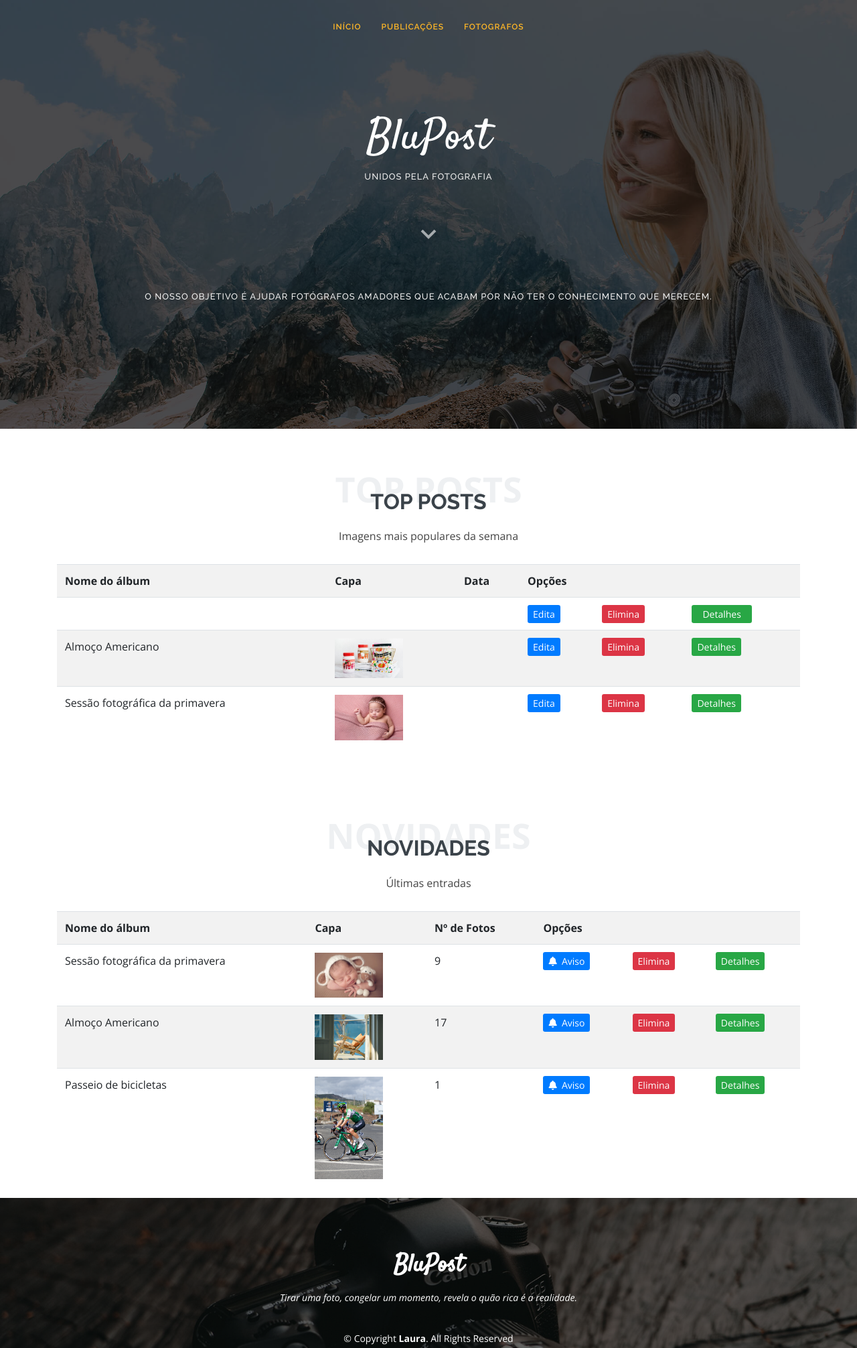
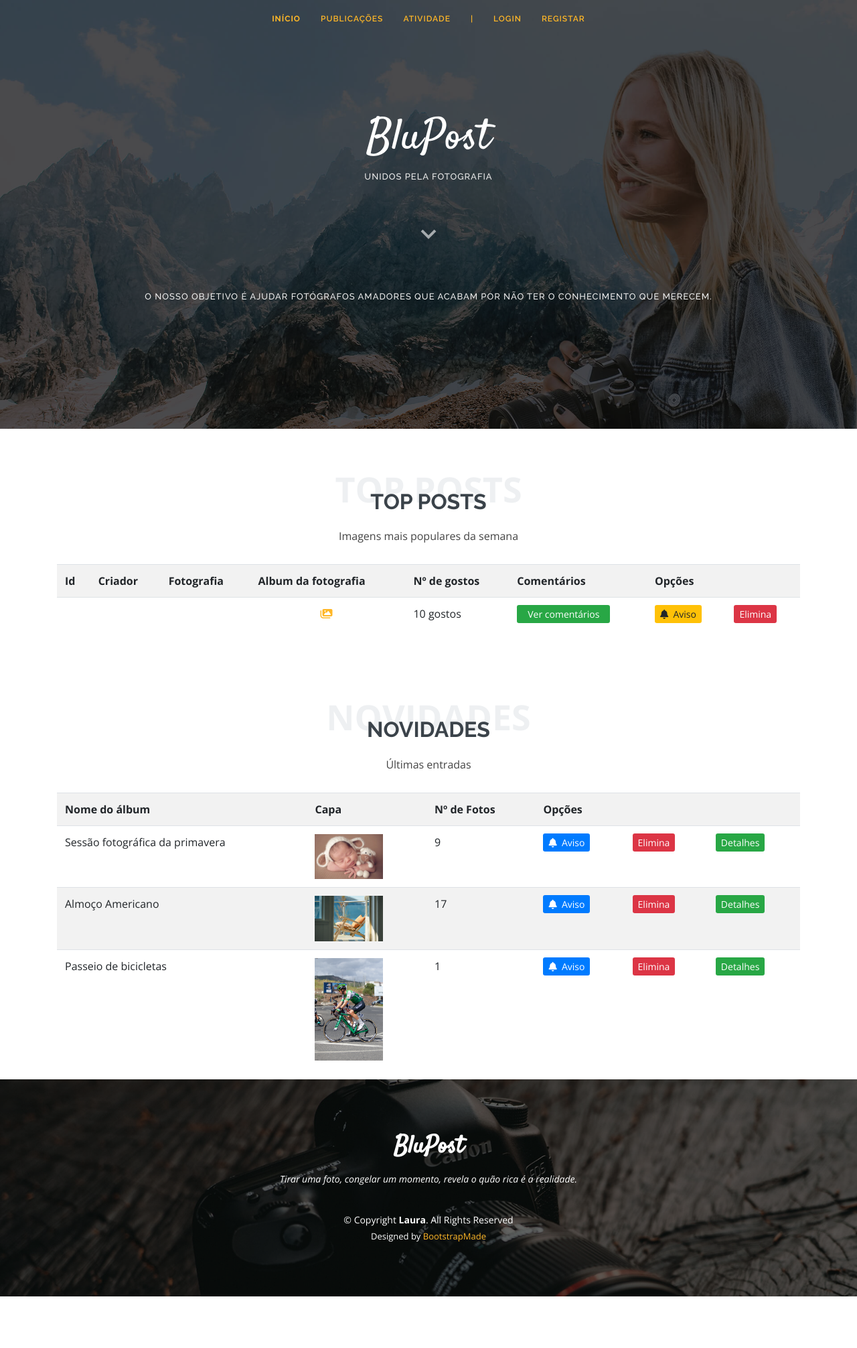
Before and after one commit to GiovannaSalgueiro/papGiovanna, a PHP site: page /admin/index.php in a window 1280 px wide. Shown: the top 2012 px of the page at 67% size. After the commit the page ends 1935 px from the top, so only its background shows below. Run offline with PHP 8.4, Linux system fonts and the light colour scheme; tables that the repository leaves empty or names only in its code hold one stand-in row (values such as "Sample post"); data that the repository does not hold is empty; some libraries are stand-ins or nearby versions.

Commit message:
Página do fotografo e página das publicações dinamicas. Detalhes do admin.

```diff
--- a/admin/index.php
+++ b/admin/index.php
@@ -1,30 +1,17 @@
-<!DOCTYPE html>
-<html lang="en">
+<?php
+include_once("../includes/body.inc.php");
+top();
 
-<?php
-
-$id=1;
-include_once("includes/body.inc.php");
-top();
-$sql="select * from albuns where albumId=".$id;
-$con=mysqli_connect(HOST,USER,PWD,DATABASE);
-$result=mysqli_query($con,$sql);
-$dados=mysqli_fetch_array($result);
+$sql="Select *
+        from fotos inner join albuns on fotoAlbumId=albumId
+        inner join fotografos on fotografoId=albumFotografoId
+        ";
+$result = mysqli_query($con, $sql);
 
 ?>
 
 <body>
-<!-- ======= Hero Section ======= -->
-<section id="hero">
-    <div class="hero-container">
-        <h1>BluPost</h1>
-        <h2>Unidos pela fotografia</h2>
-        <a href="#services" class="btn-scroll scrollto" title="Scroll Down"><i class="bx bx-chevron-down"></i></a>
-        <h5 style="padding-top: 5%">O nosso objetivo é ajudar fotógrafos amadores que acabam por não ter o conhecimento que merecem.</h5>
-    </div>
 
-
-</section><!-- End Hero -->
 <main id="main">
 
     <!-- ======= Top post ======= -->
@@ -36,36 +23,33 @@
                 <p>Imagens mais populares da semana</p>
             </div>
             <table class="table table-hover table-striped">
+                <?php
+                while ($dados = mysqli_fetch_array($result)) {
+                ?>
                 <tr>
-                    <th> Nome do álbum </th>
-                    <th> Capa </th>
-                    <th> Data </th>
+                    <th>Id</th>
+                    <th> Criador</th>
+                    <th> Fotografia</th>
+                    <th> Album da fotografia</th>
+                    <th> Nº de gostos</th>
+                    <th> Comentários</th>
                     <th colspan="3"> Opções </th>
                 </tr>
                 <tr>
-                    <td><?php echo $dados['albumNome']?></td>
-                    <td><img src="<?php echo $dados['albumCapaURL']?>" width="102"> </td>
-                    <td><?php echo $dados['albumData']?></td>
-                    <td><a href="editaAlbum.php"><span class="btn-sm btn-primary">Edita</span></a></td>
+                    <td><?php echo $dados['fotoId']?></td>
+                    <td><a href="criador.php?id=<?php echo $dados['fotografoId']?>"><?php echo $dados['fotografoNome']?></td></a>
+                    <td><img src="<?php echo $dados['fotoURL']?>" width="102"> </td>
+                    <td style="text-align: center"><a href="album.php?id=<?php echo $dados['albumId']?>" ><i class="fas fa-images" style="color: #ffb727"></i>&nbsp;<?php echo $dados['albumNome']?></td></a>
+                    <td>10 gostos</td>
+                    <td><a href="#" data-toggle="modal" data-target="#post1"><span class="btn-sm btn-success"><span class="btn-sm btn-success">Ver comentários</span></a></td>
+                    <td><span class="btn-sm btn-warning"><i class="fas fa-bell"></i> &nbsp;Aviso</span></td>
                     <td><span class="btn-sm btn-danger">Elimina</span></td>
-                    <td><a href="#" data-toggle="modal" data-target="#post1"><span class="btn-sm btn-success"><span class="btn-sm btn-success">Detalhes</span></a></td>
+
                 </tr>
-                <tr>
-                    <td>Almoço Americano</td>
-                    <td><img src="assets/img/portfolio/portfolio-details-2.jpg" width="102"> </td>
-                    <td><?php echo $dados['albumData']?></td>
-                    <td><a href="editaAlbum.php"><span class="btn-sm btn-primary">Edita</span></a></td>
-                    <td><span class="btn-sm btn-danger">Elimina</span></td>
-                    <td><span class="btn-sm btn-success">Detalhes</span></td>
-                </tr>
-                <tr>
-                    <td>Sessão fotográfica da primavera</td>
-                    <td><img src="img/2.jpg" width="102"> </td>
-                    <td><?php echo $dados['albumData']?></td>
-                    <td><a href="editaAlbum.php"><span class="btn-sm btn-primary">Edita</span></a></td>
-                    <td><span class="btn-sm btn-danger">Elimina</span></td>
-                    <td><span class="btn-sm btn-success">Detalhes</span></td>
-                </tr>
+                <?php
+                }
+                ?>
+
             </table>
             <br>
         </div>
@@ -200,19 +184,31 @@
 <div class="modal fade" id="top1" tabindex="-1" aria-labelledby="exampleModalLabel" aria-hidden="true">
     <div class="modal-dialog">
         <div class="modal-content">
-            <div class="modal-header">
-
-                <a href="joao.html"><span style="color:#4F4F4F" class="fas fa-camera-retro"></span><h7 class="title" style="text-align: center; color:#4F4F4F">&nbsp;&nbsp;&nbsp;João Santos</h7></a>
-                <button type="button" class="close" data-dismiss="modal" aria-label="Close">
-                    <span aria-hidden="true">&times;</span>
-                </button>
-            </div>
             <div class="modal-body">
                 <div class="text-center">
-                    <img width="320" src="assets/img/portfolio/port-2.jpg" class="post-img" alt="">
+                    <table class="table table-hover table-striped">
+                        <tr>
+                            <th colspan="12">Comentarios</th>
+                        </tr>
+                        <tr>
+                            <th><small><span class="text-primary "><strong>Joana Silva:</strong></span>  Adorei ver os ciclistas a passar em frente à minha casa...</small></th>
+                            <th><i class="fas fa-trash-alt"></i></th>
+                        </tr>
+                        <tr>
+                            <th><small><span class="text-primary "><strong>Joana Silva:</strong></span>  Adorei ver os ciclistas a passar em frente à minha casa...</small></th>
+                            <th><i class="fas fa-trash-alt"></i></th>
+                        </tr>
+                        <tr>
+                            <th><small><span class="text-primary "><strong>Joana Silva:</strong></span>  Adorei ver os ciclistas a passar em frente à minha casa...</small></th>
+                            <th><i class="fas fa-trash-alt"></i></th>
+                        </tr>
+                        <tr>
+                            <th><small><span class="text-primary "><strong>Joana Silva:</strong></span>  Adorei ver os ciclistas a passar em frente à minha casa...</small></th>
+                            <th><i class="fas fa-trash-alt"></i></th>
+                        </tr>
 
-                    <span style="display:block">
-              <i class="fa fa-heart-o" aria-hidden="true"> </i><small> 10 gostos</small>
+                    </table>
+
           </span>
                 </div>
             </div>
@@ -224,13 +220,6 @@
 <div class="modal fade" id="post1" tabindex="-1" aria-labelledby="exampleModalLabel" aria-hidden="true">
     <div class="modal-dialog">
         <div class="modal-content">
-            <div class="modal-header">
-
-                <a href="ana.html"><span style="color:#4F4F4F" class="fas fa-camera-retro"></span><h7 class="title" style="text-align: center; color:#4F4F4F">&nbsp;&nbsp;&nbsp;Ana Silva</h7></a>
-                <button type="button" class="close" data-dismiss="modal" aria-label="Close">
-                    <span aria-hidden="true">&times;</span>
-                </button>
-            </div>
             <div class="modal-body">
                 <div class="text-center">
 
--- a/ana.php
+++ b/ana.php
@@ -170,8 +170,6 @@
                 <a href="portfolio.php?id=7&ano=2020"><li >2020</li></a>
                 <li >2019</li>
 
-
-
                 <li >2018</li>
             </ul>
             <?php
--- a/post.php
+++ b/post.php
@@ -44,6 +44,8 @@
 
     <!-- Template Main CSS File -->
     <link href='assets/css/style.css' rel='stylesheet'>
+
+    <script src="js/common.js"></script>
 </head>
 <body>
 
```
Also changed, not shown: criador.php (+80 -50 lines).
